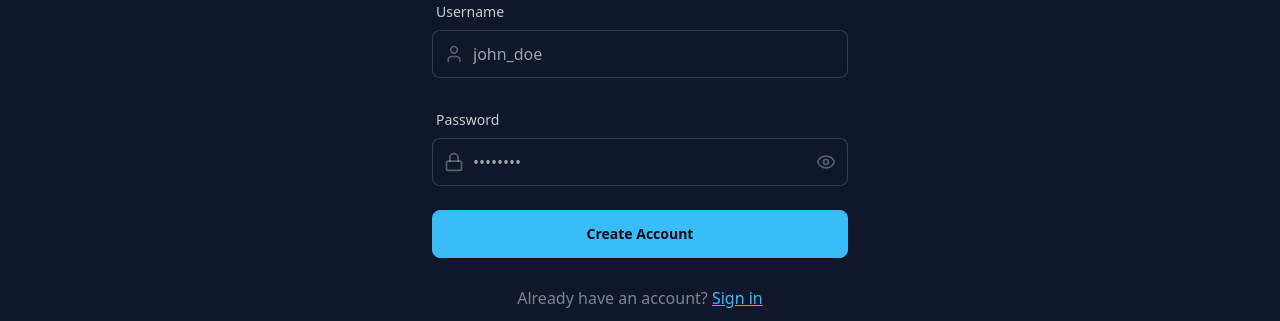
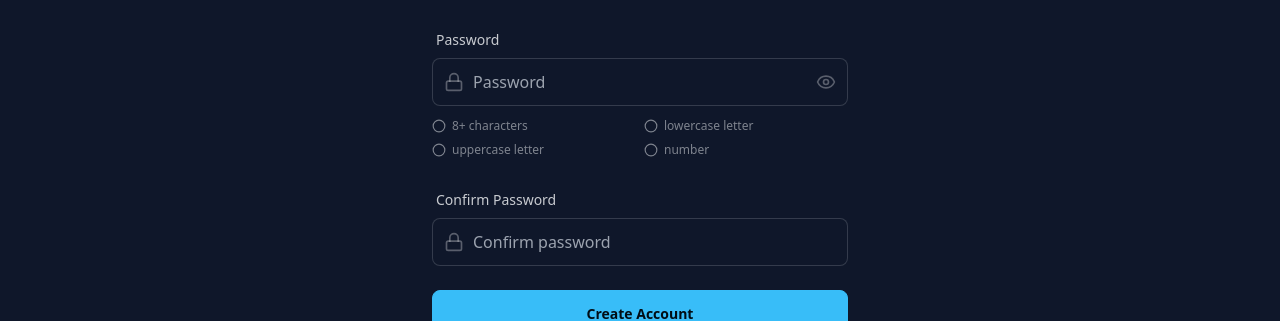
Before and after one commit to arshitrupanii/yaroo, a React (Vite) app in the folder frontend/: page /signup in a window 1280 px wide. Shown: the part 469-790 px from the top of the page. Built offline with nearby package versions, Linux system fonts and the light colour scheme; no server answers.

Commit message:
Improve auth forms

```diff
--- a/frontend/src/Pages/ForgotPassword.jsx
+++ b/frontend/src/Pages/ForgotPassword.jsx
@@ -4,6 +4,7 @@ import toast from "react-hot-toast";
 import { ArrowLeft, Loader2, Mail } from "lucide-react";
 import { useAuthStore } from "../store/useAuhstore";
 import BrandLogo from "../components/BrandLogo";
+import { isValidEmail, normalizeEmail } from "../lib/authValidation";
 
 const ForgotPassword = () => {
   const [email, setEmail] = useState("");
@@ -14,14 +15,14 @@ const ForgotPassword = () => {
     e.preventDefault();
 
     if (!email.trim()) return toast.error("Enter your email.");
-    if (!/\S+@\S+\.\S+/.test(email)) return toast.error("Enter a valid email.");
+    if (!isValidEmail(email)) return toast.error("Enter a valid email.");
 
-    const result = await forgotPassword(email);
+    const result = await forgotPassword(normalizeEmail(email));
     if (result?.resetUrl) setResetUrl(result.resetUrl);
   };
 
   return (
-    <div className="min-h-[calc(100vh-4rem)] bg-base-100 flex items-center justify-center px-4 py-8">
+    <div className="min-h-[calc(100dvh-4rem)] bg-base-100 flex items-center justify-center px-4 py-8">
       <div className="w-full max-w-md p-2 sm:p-4">
         <div className="w-full space-y-7">
           <div className="text-center mb-8">
@@ -45,6 +46,8 @@ const ForgotPassword = () => {
                   type="email"
                   className="input input-bordered w-full pl-10"
                   placeholder="you@example.com"
+                  autoComplete="email"
+                  inputMode="email"
                   value={email}
                   onChange={(e) => setEmail(e.target.value)}
                 />
--- a/frontend/src/Pages/ResetPassword.jsx
+++ b/frontend/src/Pages/ResetPassword.jsx
@@ -4,13 +4,8 @@ import toast from "react-hot-toast";
 import { Eye, EyeOff, Loader2, Lock } from "lucide-react";
 import { useAuthStore } from "../store/useAuhstore";
 import BrandLogo from "../components/BrandLogo";
-
-const isStrongPassword = (password) => (
-  password.length >= 8 &&
-  /[a-z]/.test(password) &&
-  /[A-Z]/.test(password) &&
-  /\d/.test(password)
-);
+import PasswordChecklist from "../components/PasswordChecklist";
+import { isStrongPassword } from "../lib/authValidation";
 
 const ResetPassword = () => {
   const { token } = useParams();
@@ -45,7 +40,7 @@ const ResetPassword = () => {
   };
 
   return (
-    <div className="min-h-[calc(100vh-4rem)] bg-base-100 flex items-center justify-center px-4 py-8">
+    <div className="min-h-[calc(100dvh-4rem)] bg-base-100 flex items-center justify-center px-4 py-8">
       <div className="w-full max-w-md p-2 sm:p-4">
         <div className="w-full space-y-7">
           <div className="text-center mb-8">
@@ -68,7 +63,8 @@ const ResetPassword = () => {
                 <input
                   type={showPassword ? "text" : "password"}
                   className="input input-bordered w-full pl-10 pr-10"
-                  placeholder="••••••••"
+                  placeholder="Password"
+                  autoComplete="new-password"
                   value={formData.password}
                   onChange={(e) => setFormData({ ...formData, password: e.target.value })}
                 />
@@ -85,6 +81,9 @@ const ResetPassword = () => {
                   )}
                 </button>
               </div>
+              <div className="mt-3">
+                <PasswordChecklist password={formData.password} />
+              </div>
             </div>
 
             <div className="form-control">
@@ -98,7 +97,8 @@ const ResetPassword = () => {
                 <input
                   type={showPassword ? "text" : "password"}
                   className="input input-bordered w-full pl-10"
-                  placeholder="••••••••"
+                  placeholder="Confirm password"
+                  autoComplete="new-password"
                   value={formData.confirmPassword}
                   onChange={(e) => setFormData({ ...formData, confirmPassword: e.target.value })}
                 />
--- a/frontend/src/Pages/Signup.jsx
+++ b/frontend/src/Pages/Signup.jsx
@@ -11,13 +11,14 @@ import {
 import { Link } from "react-router-dom";
 import BrandLogo from "../components/BrandLogo";
 import toast from "react-hot-toast";
-
-const isStrongPassword = (password) => (
-  password.length >= 8 &&
-  /[a-z]/.test(password) &&
-  /[A-Z]/.test(password) &&
-  /\d/.test(password)
-);
+import PasswordChecklist from "../components/PasswordChecklist";
+import {
+  isStrongPassword,
+  isValidEmail,
+  isValidUsername,
+  normalizeEmail,
+  normalizeUsername,
+} from "../lib/authValidation";
 
 const SignUpPage = () => {
   const [showPassword, setShowPassword] = useState(false);
@@ -26,20 +27,23 @@ const SignUpPage = () => {
     username: "",
     email: "",
     password: "",
+    confirmPassword: "",
   });
 
   const { signup, isLoading } = useAuthStore();
 
   const validateForm = () => {
     if (!formData.firstname.trim()) return toast.error("Enter your name.");
-    if (!/^[a-zA-Z0-9_]{3,24}$/.test(formData.username.trim()))
+    if (!isValidUsername(formData.username))
       return toast.error("Username can use letters, numbers and underscore.");
     if (!formData.email.trim()) return toast.error("Enter your email.");
-    if (!/\S+@\S+\.\S+/.test(formData.email))
-      return toast.error("Enter a valid email.");
+    if (!isValidEmail(formData.email)) return toast.error("Enter a valid email.");
     if (!formData.password) return toast.error("Create a password.");
     if (!isStrongPassword(formData.password))
       return toast.error("Use 8+ chars with upper, lower and number.");
+    if (formData.password !== formData.confirmPassword) {
+      return toast.error("Passwords do not match.");
+    }
 
     return true;
   };
@@ -47,11 +51,18 @@ const SignUpPage = () => {
   const handleSubmit = async (e) => {
     e.preventDefault();
     const success = validateForm();
-    if (success === true) await signup(formData);
+    if (success === true) {
+      await signup({
+        firstname: formData.firstname.trim(),
+        username: normalizeUsername(formData.username),
+        email: normalizeEmail(formData.email),
+        password: formData.password,
+      });
+    }
   };
 
   return (
-    <div className="min-h-[calc(100vh-4rem)] bg-base-100 flex items-center justify-center px-4 py-8">
+    <div className="min-h-[calc(100dvh-4rem)] bg-base-100 flex items-center justify-center px-4 py-8">
       <div className="w-full max-w-md p-2 sm:p-4">
         <div className="w-full space-y-7">
           <div className="text-center mb-8">
@@ -77,6 +88,7 @@ const SignUpPage = () => {
                   type="text"
                   className={`input input-bordered w-full pl-10`}
                   placeholder="John Doe"
+                  autoComplete="name"
                   value={formData.firstname}
                   onChange={(e) =>
                     setFormData({ ...formData, firstname: e.target.value })
@@ -97,6 +109,8 @@ const SignUpPage = () => {
                   type="email"
                   className={`input input-bordered w-full pl-10`}
                   placeholder="you@example.com"
+                  autoComplete="email"
+                  inputMode="email"
                   value={formData.email}
                   onChange={(e) =>
                     setFormData({ ...formData, email: e.target.value })
@@ -117,6 +131,8 @@ const SignUpPage = () => {
                   type="text"
                   className="input input-bordered w-full pl-10"
                   placeholder="john_doe"
+                  autoComplete="username"
+                  inputMode="text"
                   value={formData.username}
                   onChange={(e) =>
                     setFormData({ ...formData, username: e.target.value.toLowerCase() })
@@ -135,8 +151,9 @@ const SignUpPage = () => {
                 </div>
                 <input
                   type={showPassword ? "text" : "password"}
-                  className={`input input-bordered w-full pl-10`}
-                  placeholder="••••••••"
+                  className={`input input-bordered w-full pl-10 pr-10`}
+                  placeholder="Password"
+                  autoComplete="new-password"
                   value={formData.password}
                   onChange={(e) =>
                     setFormData({ ...formData, password: e.target.value })
@@ -146,6 +163,7 @@ const SignUpPage = () => {
                   type="button"
                   className="absolute inset-y-0 right-0 pr-3 flex items-center"
                   onClick={() => setShowPassword(!showPassword)}
+                  aria-label={showPassword ? "Hide password" : "Show password"}
                 >
                   {showPassword ? (
                     <EyeOff className="size-5 text-base-content/40" />
@@ -153,6 +171,30 @@ const SignUpPage = () => {
                     <Eye className="size-5 text-base-content/40" />
                   )}
                 </button>
+              </div>
+              <div className="mt-3">
+                <PasswordChecklist password={formData.password} />
+              </div>
+            </div>
+
+            <div className="form-control">
+              <label className="label">
+                <span className="label-text font-medium">Confirm Password</span>
+              </label>
+              <div className="relative">
+                <div className="absolute inset-y-0 left-0 pl-3 flex items-center pointer-events-none">
+                  <Lock className="size-5 text-base-content/40" />
+                </div>
+                <input
+                  type={showPassword ? "text" : "password"}
+                  className="input input-bordered w-full pl-10"
+                  placeholder="Confirm password"
+                  autoComplete="new-password"
+                  value={formData.confirmPassword}
+                  onChange={(e) =>
+                    setFormData({ ...formData, confirmPassword: e.target.value })
+                  }
+                />
               </div>
             </div>
 
--- /dev/null
+++ b/frontend/src/components/PasswordChecklist.jsx
@@ -0,0 +1,31 @@
+import { CheckCircle2, Circle } from "lucide-react";
+import PropTypes from "prop-types";
+import { getPasswordChecks } from "../lib/authValidation";
+
+const PasswordChecklist = ({ password }) => {
+  const checks = getPasswordChecks(password);
+
+  return (
+    <div className="grid grid-cols-1 gap-2 text-xs text-base-content/60 min-[360px]:grid-cols-2">
+      {checks.map((check) => {
+        const Icon = check.passed ? CheckCircle2 : Circle;
+
+        return (
+          <div
+            key={check.id}
+            className={check.passed ? "flex items-center gap-1.5 text-success" : "flex items-center gap-1.5"}
+          >
+            <Icon className="size-3.5 shrink-0" />
+            <span>{check.label}</span>
+          </div>
+        );
+      })}
+    </div>
+  );
+};
+
+PasswordChecklist.propTypes = {
+  password: PropTypes.string.isRequired,
+};
+
+export default PasswordChecklist;
--- /dev/null
+++ b/frontend/src/lib/authValidation.js
@@ -0,0 +1,44 @@
+const emailPattern = /^[^\s@]+@[^\s@]+\.[^\s@]+$/;
+const usernamePattern = /^[a-z0-9_]{3,24}$/;
+
+export const passwordRules = [
+  {
+    id: "length",
+    label: "8+ characters",
+    test: (password) => password.length >= 8,
+  },
+  {
+    id: "lower",
+    label: "lowercase letter",
+    test: (password) => /[a-z]/.test(password),
+  },
+  {
+    id: "upper",
+    label: "uppercase letter",
+    test: (password) => /[A-Z]/.test(password),
+  },
+  {
+    id: "number",
+    label: "number",
+    test: (password) => /\d/.test(password),
+  },
+];
+
+export const normalizeEmail = (email) => email.trim().toLowerCase();
+
+export const normalizeUsername = (username) => username.trim().toLowerCase();
+
+export const isValidEmail = (email) => emailPattern.test(normalizeEmail(email));
+
+export const isValidUsername = (username) => usernamePattern.test(normalizeUsername(username));
+
+export const getPasswordChecks = (password) => (
+  passwordRules.map((rule) => ({
+    ...rule,
+    passed: rule.test(password),
+  }))
+);
+
+export const isStrongPassword = (password) => (
+  passwordRules.every((rule) => rule.test(password))
+);
```
Also changed, not shown: frontend/src/Pages/LoginPage.jsx (+15 -6 lines).
